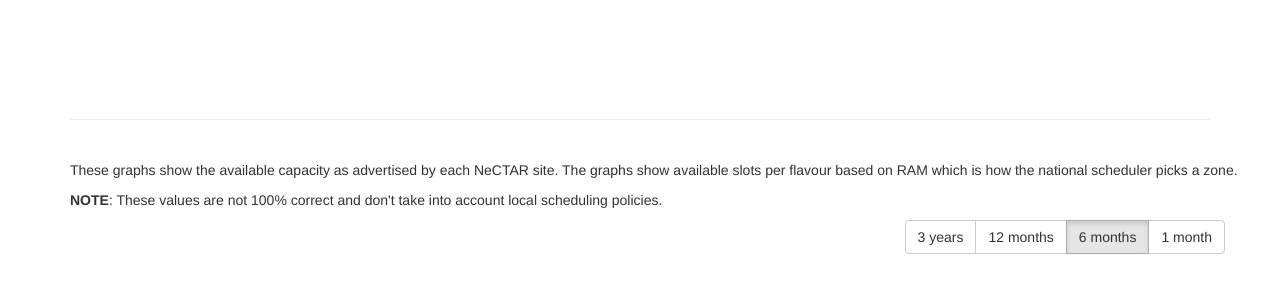
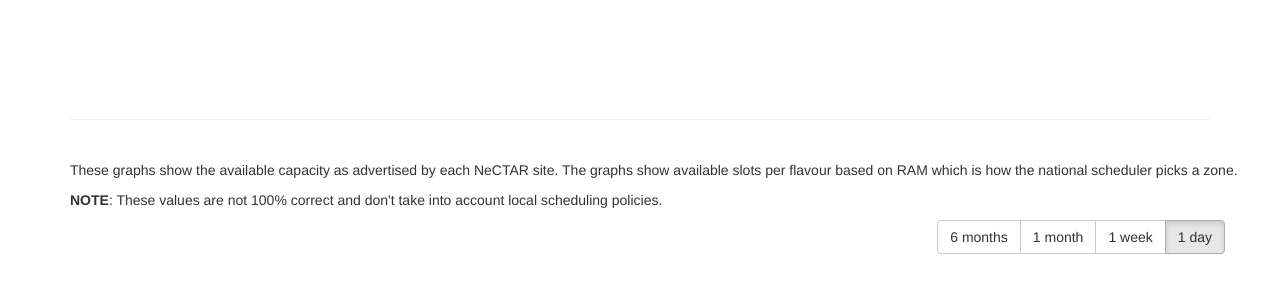
Before and after one commit to NeCTAR-RC/langstroth, a Django app: template langstroth/templates/capacity.html in a window 1280 px wide. Shown: the part 52-352 px from the top of the page. Run offline with Django 3.2, Linux system fonts and the light colour scheme; the template is opened without the code that fills it, so the values that code supplies are empty; parts of the project's set-up code (start-up, migrations or seed data) failed here and were passed over; some libraries are stand-ins or nearby versions.

Commit message:
Change date ranges for capacity graphs
Change-Id: I0201a47ec845739e6e8a211e43928123a29231de

```diff
--- a/langstroth/static/js/capacity.js
+++ b/langstroth/static/js/capacity.js
@@ -76,15 +76,15 @@ graphduration =
 
   };
 
+graphduration('#1day', '5mins', '-1day', 'day.');
+graphduration('#1week', '30mins', '-7days', 'week.');
 graphduration('#1month', '1hour', '-1month', 'month.');
 graphduration('#6months','12hours', '-6months', '6 months.');
-graphduration('#1year', '1days', '-1years', 'year.');
-graphduration('#3years', '3days', '-3years', '3 years.');
 
 $('.chart').each(function (index, graph) {
   url = $(graph).data('url');
 
-  d3.json(url + '?format=json&summarise=' + '12hours' + '&from=' + '-6months', function(data) {
+  d3.json(url + '?format=json&summarise=' + '5mins' + '&from=' + '-1day', function(data) {
     nv.addGraph(function() {
       data = format_data(data);
       d3.select(graph)
--- a/langstroth/templates/capacity.html
+++ b/langstroth/templates/capacity.html
@@ -10,10 +10,10 @@
 </div>
 <div class="row">
   <div id="graph-buttons" class="btn-group pull-right">
-    <button id="3years" type="button" class="btn btn-default">3 years</button>
-    <button id="1year" type="button" class="btn btn-default">12 months</button>
-    <button id="6months" type="button" class="btn btn-default active">6 months</button>
+    <button id="6months" type="button" class="btn btn-default">6 months</button>
     <button id="1month" type="button" class="btn btn-default">1 month</button>
+    <button id="1week" type="button" class="btn btn-default">1 week</button>
+    <button id="1day" type="button" class="btn btn-default active">1 day</button>
   </div>
 </div>
 
```
